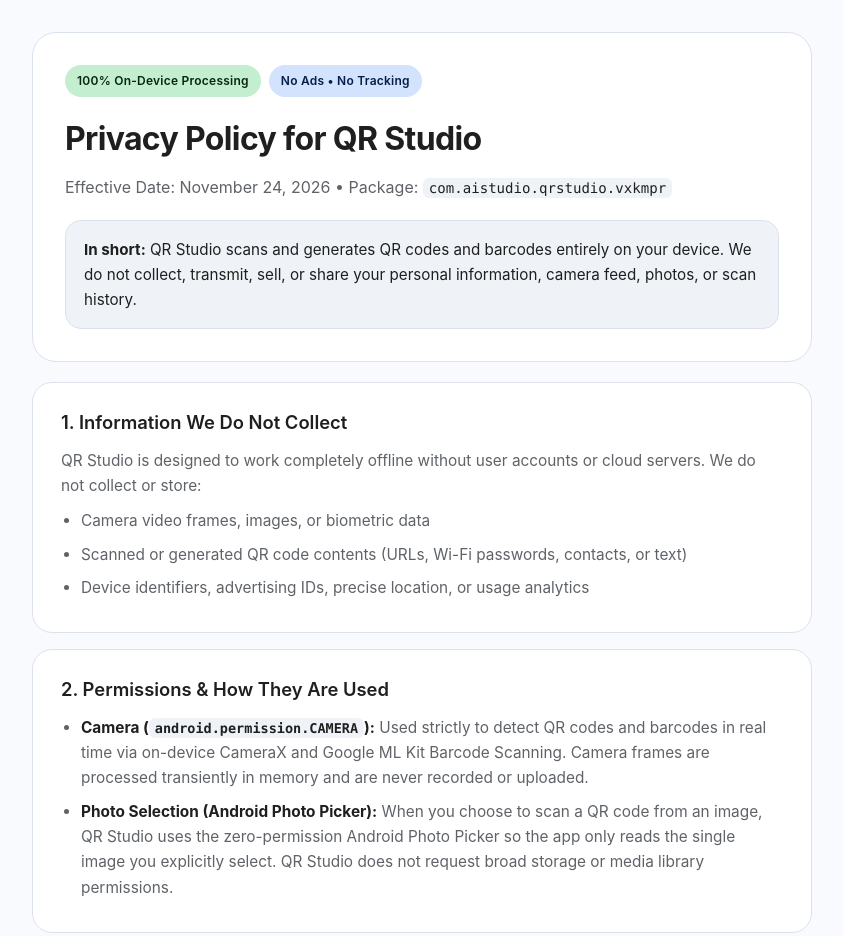
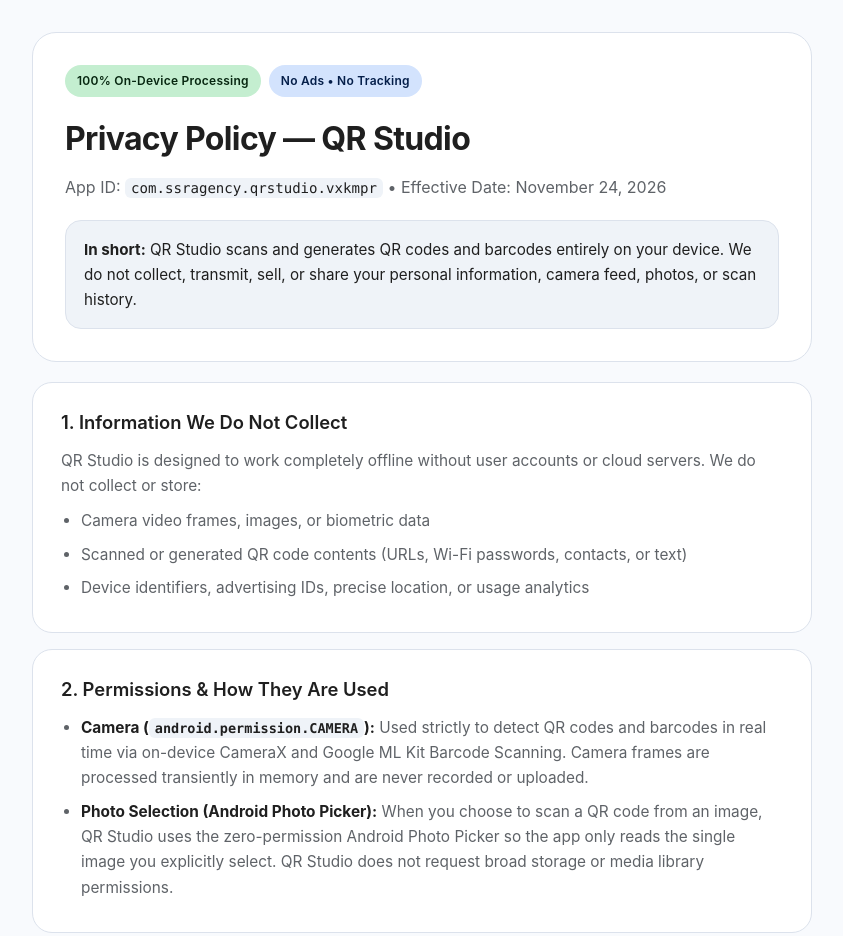
Before and after one commit to Sanuwarhasan/qr_privacy_policy, a plain HTML site: page index.html in a window 1280 px wide. Shown: the top 936 px of the page, without its empty margins (218-1061 px from the left). Drawn offline with Linux system fonts and the light colour scheme.

Commit message:
Modify privacy policy title and app ID
Updated the title and subtitle in the privacy policy section to reflect the correct app ID.

```diff
--- a/index.html
+++ b/index.html
@@ -3,7 +3,7 @@
 <head>
   <meta charset="UTF-8" />
   <meta name="viewport" content="width=device-width, initial-scale=1.0" />
-  <title>Privacy Policy — QR Studio</title>
+  <title>Privacy Policy — com.ssragency.qrstudio.vxkmpr (QR Studio)</title>
   <style>
     :root {
       --bg: #f8fafd;
@@ -179,8 +179,8 @@
         <span class="pill emerald">100% On-Device Processing</span>
         <span class="pill">No Ads • No Tracking</span>
       </div>
-      <h1>Privacy Policy for QR Studio</h1>
-      <p class="subtitle">Effective Date: November 24, 2026 &bull; Package: <code>com.aistudio.qrstudio.vxkmpr</code></p>
+      <h1>Privacy Policy — QR Studio</h1>
+      <p class="subtitle">App ID: <code>com.ssragency.qrstudio.vxkmpr</code> &bull; Effective Date: November 24, 2026</p>
       <div class="summary-banner">
         <strong>In short:</strong> QR Studio scans and generates QR codes and barcodes entirely on your device. We do not collect, transmit, sell, or share your personal information, camera feed, photos, or scan history.
       </div>
```
